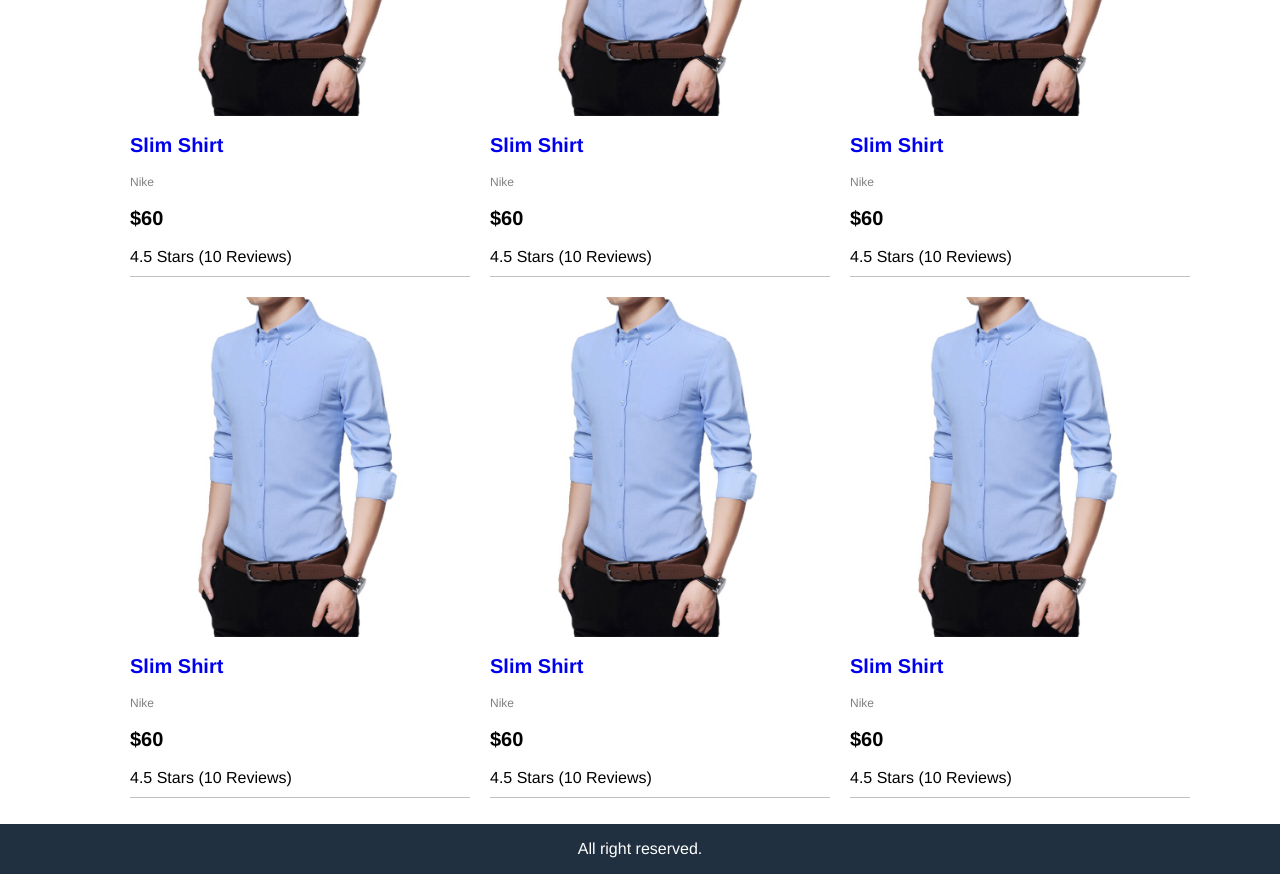
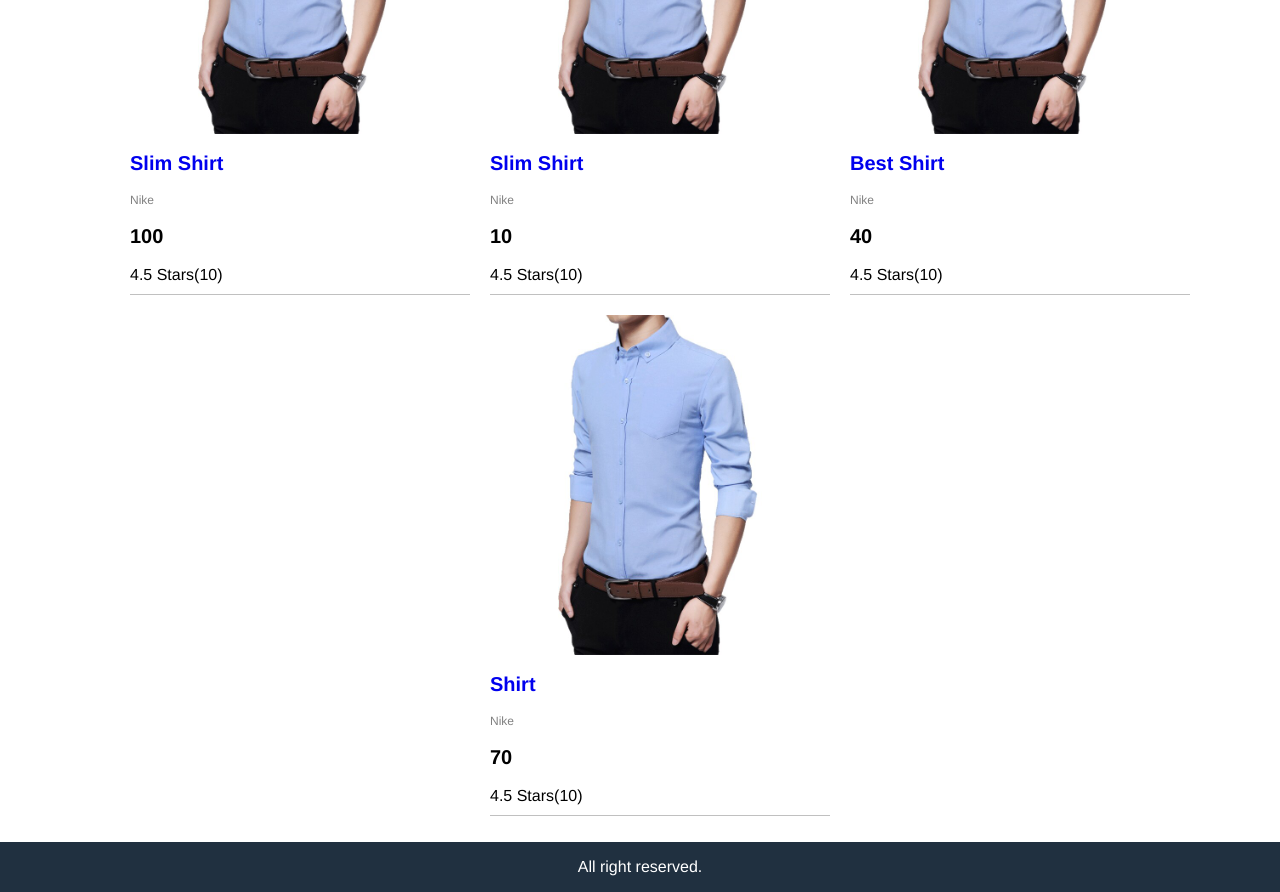
Before and after one commit to piyushjha97/React-Ecom-Frontend, a React (Create React App) app: page / in a window 1280 px wide. Shown: the part 300-1192 px from the top of the page. Built offline with nearby package versions, Linux system fonts and the light colour scheme.

Commit message:
made routing possible

```diff
--- a/package.json
+++ b/package.json
@@ -8,6 +8,7 @@
     "@testing-library/user-event": "^7.2.1",
     "react": "^16.13.1",
     "react-dom": "^16.13.1",
+    "react-router-dom": "^5.2.0",
     "react-scripts": "3.4.1"
   },
   "scripts": {
--- a/src/App.css
+++ b/src/App.css
@@ -110,6 +110,7 @@
 }
 .sidebar{
   position: fixed;
+  transition: all 0.5s;
   transform: translateX(-30rem);
   width: 30rem;
   background-color: #f0f0f0;
--- a/src/App.js
+++ b/src/App.js
@@ -1,16 +1,28 @@
 import React from 'react';
-import logo from './logo.svg';
 import './App.css';
+import data from './data';
+import { BrowserRouter, Route } from 'react-router-dom';
+import HomeScreen from './Screens/HomeScreen'
+import ProductScreen from './Screens/ProductScreen';
 
 function App() {
+
+  const openMenu =() =>{
+    document.querySelector(".sidebar").classList.add("open");
+  }
+  const closeMenu =() =>{
+    document.querySelector(".sidebar").classList.remove("open");
+  }
   return (
+
+    <BrowserRouter>
       <div className="grid-container">
       <header className="header">
         <div className="brand">
-        <button onclick="openMenu()">
+          <button onClick={openMenu}>
             &#9776;
           </button>
-        <a href="index.html">amazona</a>
+          <a href="index.html">amazon</a>
         </div>
         <div className="header-links">
           <a href="cart.html">Cart</a>
@@ -19,7 +31,7 @@
       </header>
       <aside className="sidebar">
         <h3>Shopping Categories</h3>
-      <button className="sidebar-close-button" onclick="closeMenu()">x</button>
+        <button className="sidebar-close-button" onClick={closeMenu}>x</button>
         <ul>
           <li>
             <a href="index.html">Pants</a>
@@ -33,73 +45,25 @@
       </aside>
       <main className="main">
         <div className="content">
+          <Route path="/products/:id" component={ProductScreen} />
+          <Route path="/"  exact={true} component={HomeScreen} />
           <ul className="products">
+            {
+              data.products.map(product =>
+
             <li>
               <div className="product">
-              <img className="product-image" src="/images/d1.jpg" alt="product" />
+                <img className="product-image" src={product.image} alt="product" />
                 <div className="product-name">
-                <a href="product.html">Slim Shirt</a>
+              <a href="product.html">{product.name}</a>
                 </div>
-              <div className="product-brand">Nike</div>
-              <div className="product-price">$60</div>
-              <div className="product-rating">4.5 Stars (10 Reviews)</div>
+              <div className="product-brand">{product.brand}</div>
+              <div className="product-price">{product.price}</div>
+              <div className="product-rating">{product.rating} Stars({product.numReviews}) </div>
               </div>
             </li>
-          <li>
-            <div className="product">
-              <img className="product-image" src="/images/d1.jpg" alt="product" />
-              <div className="product-name">
-                <a href="product.html">Slim Shirt</a>
-              </div>
-              <div className="product-brand">Nike</div>
-              <div className="product-price">$60</div>
-              <div className="product-rating">4.5 Stars (10 Reviews)</div>
-            </div>
-          </li>
-          <li>
-            <div className="product">
-              <img className="product-image" src="/images/d1.jpg" alt="product" />
-              <div className="product-name">
-                <a href="product.html">Slim Shirt</a>
-              </div>
-              <div className="product-brand">Nike</div>
-              <div className="product-price">$60</div>
-              <div className="product-rating">4.5 Stars (10 Reviews)</div>
-            </div>
-          </li>
-          <li>
-            <div className="product">
-              <img className="product-image" src="/images/d1.jpg" alt="product" />
-              <div className="product-name">
-                <a href="product.html">Slim Shirt</a>
-              </div>
-              <div className="product-brand">Nike</div>
-              <div className="product-price">$60</div>
-              <div className="product-rating">4.5 Stars (10 Reviews)</div>
-            </div>
-          </li>
-          <li>
-            <div className="product">
-              <img className="product-image" src="/images/d1.jpg" alt="product" />
-              <div className="product-name">
-                <a href="product.html">Slim Shirt</a>
-              </div>
-              <div className="product-brand">Nike</div>
-              <div className="product-price">$60</div>
-              <div className="product-rating">4.5 Stars (10 Reviews)</div>
-            </div>
-          </li>
-          <li>
-            <div className="product">
-              <img className="product-image" src="/images/d1.jpg" alt="product" />
-              <div className="product-name">
-                <a href="product.html">Slim Shirt</a>
-              </div>
-              <div className="product-brand">Nike</div>
-              <div className="product-price">$60</div>
-              <div className="product-rating">4.5 Stars (10 Reviews)</div>
-            </div>
-          </li>
+              )}
+
 
           </ul>
         </div>
@@ -109,6 +73,7 @@
         All right reserved.
       </footer>
     </div>
+  </BrowserRouter>
   );
 }
 
--- /dev/null
+++ b/src/Screens/HomeScreen.js
@@ -0,0 +1,10 @@
+
+import React from 'react'
+
+export default function HomeScreen(props) {
+    return (
+        <div>
+            Home Screen
+        </div>
+    )
+}
--- /dev/null
+++ b/src/Screens/ProductScreen.js
@@ -0,0 +1,10 @@
+
+import React from 'react'
+
+export default function ProductScreen(props) {
+    return (
+        <div>
+            Product Screen
+        </div>
+    )
+}
--- /dev/null
+++ b/src/data.js
@@ -0,0 +1,47 @@
+export default {
+    products:[
+        {
+        name:'Slim Shirt',
+        category : 'Shirts',
+        image:'/images/d1.jpg',
+        price: 100,
+        brand: 'Nike',
+        rating: 4.5,
+        numReviews:10
+
+      },
+      {
+
+      name:'Slim Shirt',
+      category : 'Shirts',
+      image:'/images/d1.jpg',
+      price: 10,
+      brand: 'Nike',
+      rating: 4.5,
+      numReviews:10
+
+    },
+    {
+
+    name:'Best Shirt',
+    category : 'Pants',
+    image:'/images/d1.jpg',
+    price: 40,
+    brand: 'Nike',
+    rating: 4.5,
+    numReviews:10
+
+  },
+  {
+
+  name:' Shirt',
+  image:'/images/d1.jpg',
+  price: 70,
+  brand: 'Nike',
+  rating: 4.5,
+  numReviews:10
+
+}
+
+]
+}
```
Also changed, not shown: 1 other file (tests, documents, lock files or other folders). Lines whose indentation alone changed are shown as unchanged.
